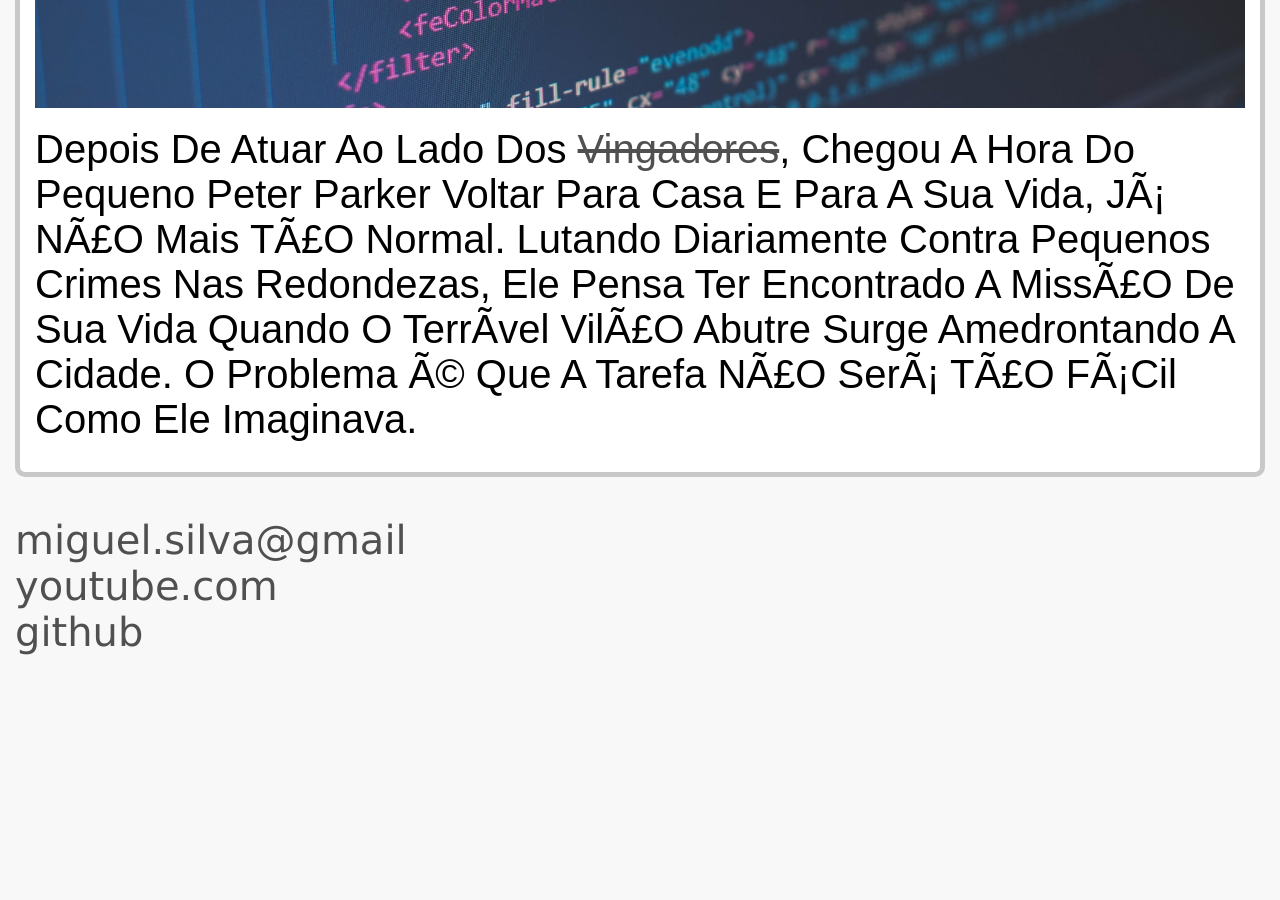
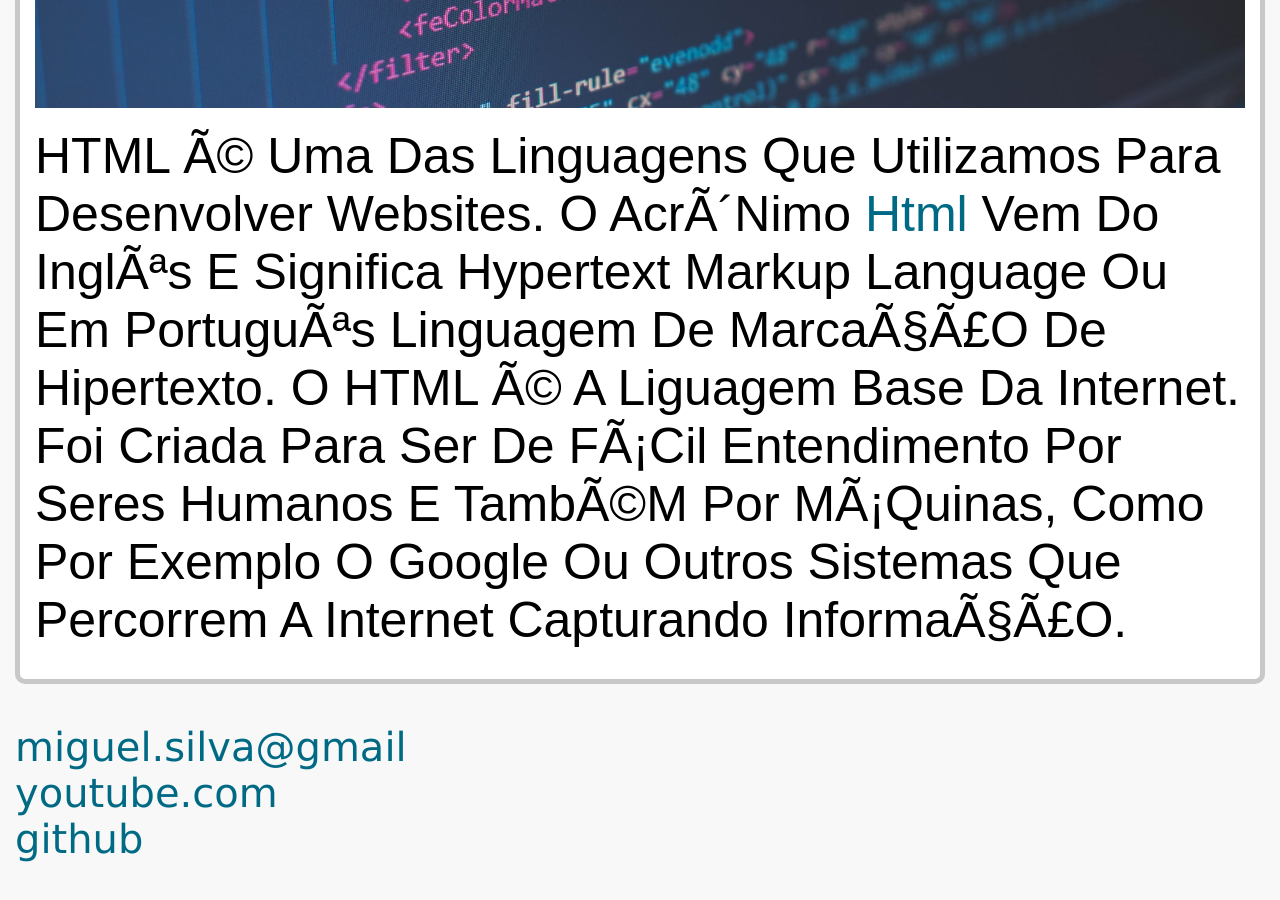
Before and after one commit to MiguelTheodoro/Primeiro-WebSite-Html-e-CSS, a plain HTML site: page index.Html in a window 1280 px wide. Shown: the part 1400-2300 px from the top of the page. Before the commit the page ends 2095 px from the top, so only its background shows below. Drawn offline with Linux system fonts and the light colour scheme.

Commit message:
versao final Html

```diff
--- a/index.Html
+++ b/index.Html
@@ -12,19 +12,18 @@
         </header>
         <section>
             <header>
-                <h2 class="subtitle">Html</h2>
+                <h2 class="subtitle">O QUE É HTML?</h2>
             </header>
             <article class="post">
                 <header>
-                    <h3 class="post_title">Post #1</h3>
+                    <h3 class="post_title">Html</h3>
                     <img src="HtmlImage.pnj.jpg" alt="Imagem Do Filme Capitão America Guerra Civil" class="post_image">
                 </header>
                 <p class="post_content">
-                    Depois de atuar ao lado dos <a href="https://www.omelete.com.br/vingadores" target="_black">Vingadores</a>,
-                    chegou a hora do pequeno Peter Parker voltar para casa e para a sua vida, já não mais tão normal.
-                    Lutando diariamente contra pequenos crimes nas redondezas, ele pensa ter encontrado a missão de
-                    sua vida quando o terrível vilão Abutre surge amedrontando a cidade. O problema é que a tarefa
-                    não será tão fácil como ele imaginava.
+                    HTML é uma das linguagens que utilizamos para desenvolver websites. O acrônimo <a href="https://pt.wikipedia.org/wiki/HTML" target="_blank">Html</a> vem do inglês e significa Hypertext
+                    Markup Language ou em português Linguagem de Marcação de Hipertexto.
+                    O HTML é a liguagem base da internet. Foi criada para ser de fácil entendimento por seres humanos e também por máquinas,
+                    como por exemplo o Google ou outros sistemas que percorrem a internet capturando informação.
                 </p>
             </article>
         </section>
@@ -37,7 +36,7 @@
                 <a href="https://www.youtube.com/" target="_black">youtube.com</a>
                 </li>
                 <li>
-                <a href="https://github.com/" target="_blank">github</a>
+                <a href="https://github.com/MiguelTheodoro" target="_blank">github</a>
                 </li>
             </ol>
         </footer>
--- a/style.CSS
+++ b/style.CSS
@@ -24,13 +24,16 @@ body{
 }
 
 .subtitle{
+    font-family: Verdana;
     font-size: 100px;
     text-align: center;
+    font-style: oblique;
+
 }
 
 a{
-    text-decoration: line-through;
-    color: #505050 ;
+    text-decoration: none;
+    color: #006a85 ;
 }
 
 .post_title{
@@ -38,6 +41,7 @@ a{
     font-style: italic;
     margin: 0;
     margin-bottom: 15px;
+    text-align: center;
 }
 
 .post{
@@ -50,7 +54,7 @@ a{
 
 .post_content{
     font-family:sans-serif ;
-    font-size: 40px;
+    font-size: 50px;
     margin: 0;
     margin-bottom: 15px;
     text-transform: capitalize;
```
